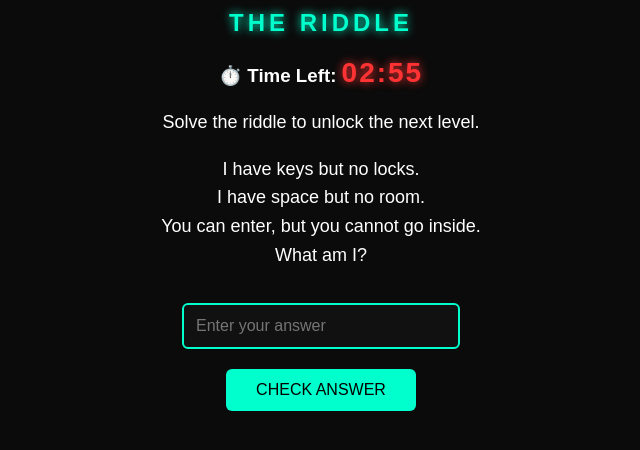
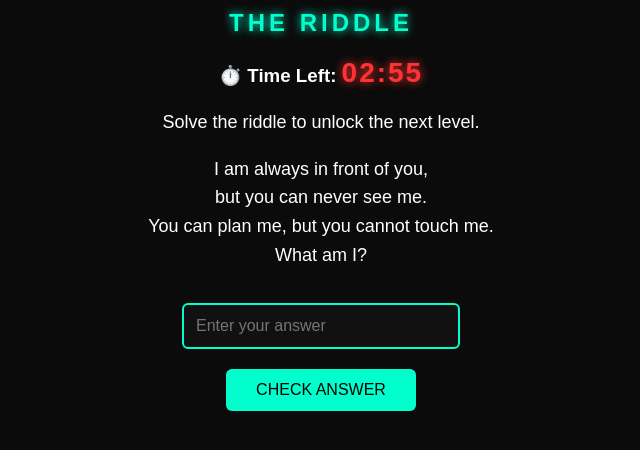
Before and after one commit to komalpalande3-cloud/digital_escape_room, a plain HTML site: page level1.html in a window 1280 px wide. Shown: the part 174-624 px from the top of the page, without its empty margins (319-959 px from the left). Drawn offline with Linux system fonts and the light colour scheme.

Commit message:
Update level1.html
update level 1 riddle

```diff
--- a/level1.html
+++ b/level1.html
@@ -24,10 +24,10 @@
         </p>
 
         <p>
-            I have keys but no locks.<br>
-            I have space but no room.<br>
-            You can enter, but you cannot go inside.<br>
-            What am I?
+          I am always in front of you,<br>
+          but you can never see me.<br>
+          You can plan me, but you cannot touch me.<br>
+          What am I?
         </p>
 
         <input type="text" id="answer" placeholder="Enter your answer">
@@ -55,7 +55,7 @@
 
        const answer = answerInput.value.trim().toLowerCase();
 
-       if (answer === "keyboard") {
+       if (answer === "future") {
 
         message.textContent =
             "✅ Correct! The door is unlocked.";
```
